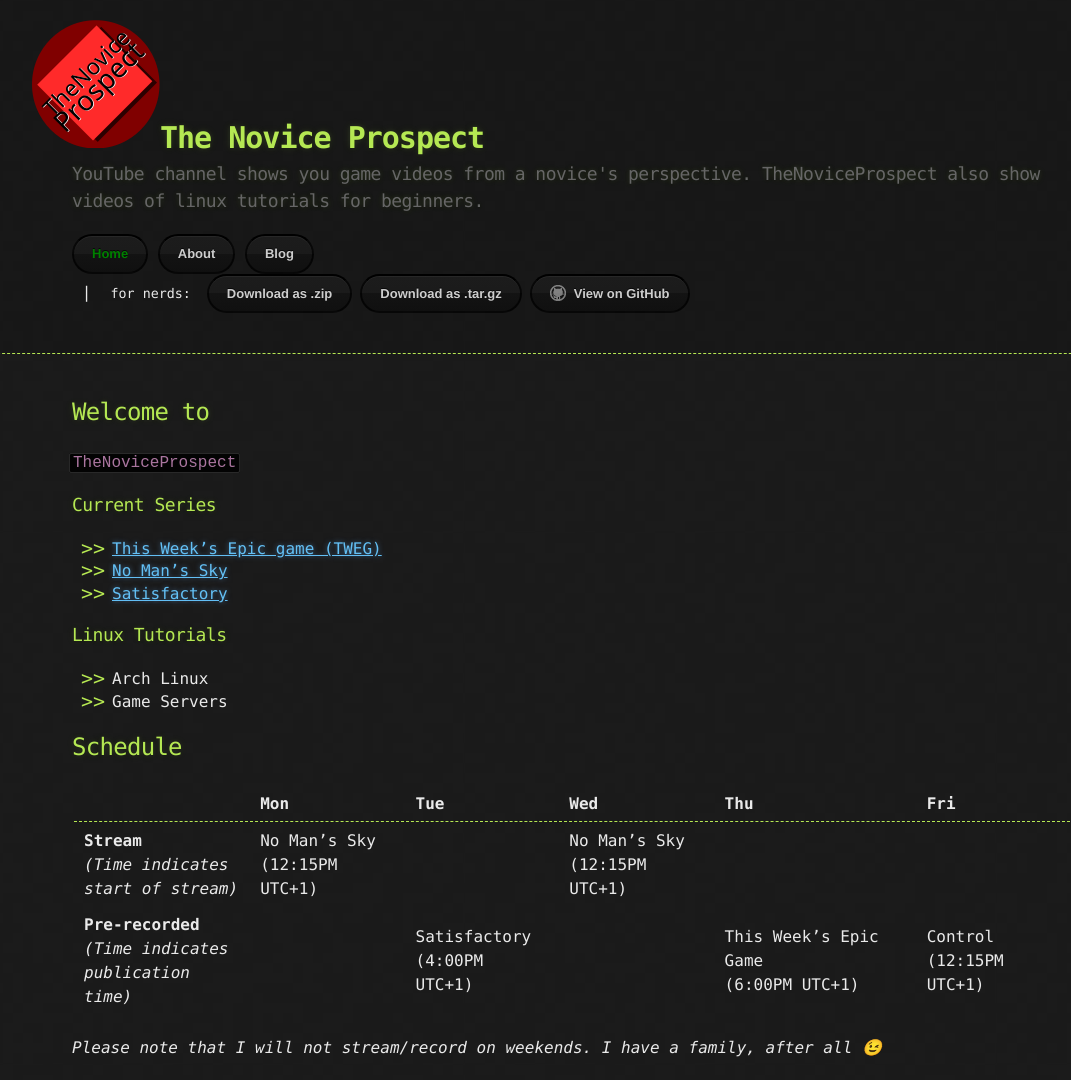
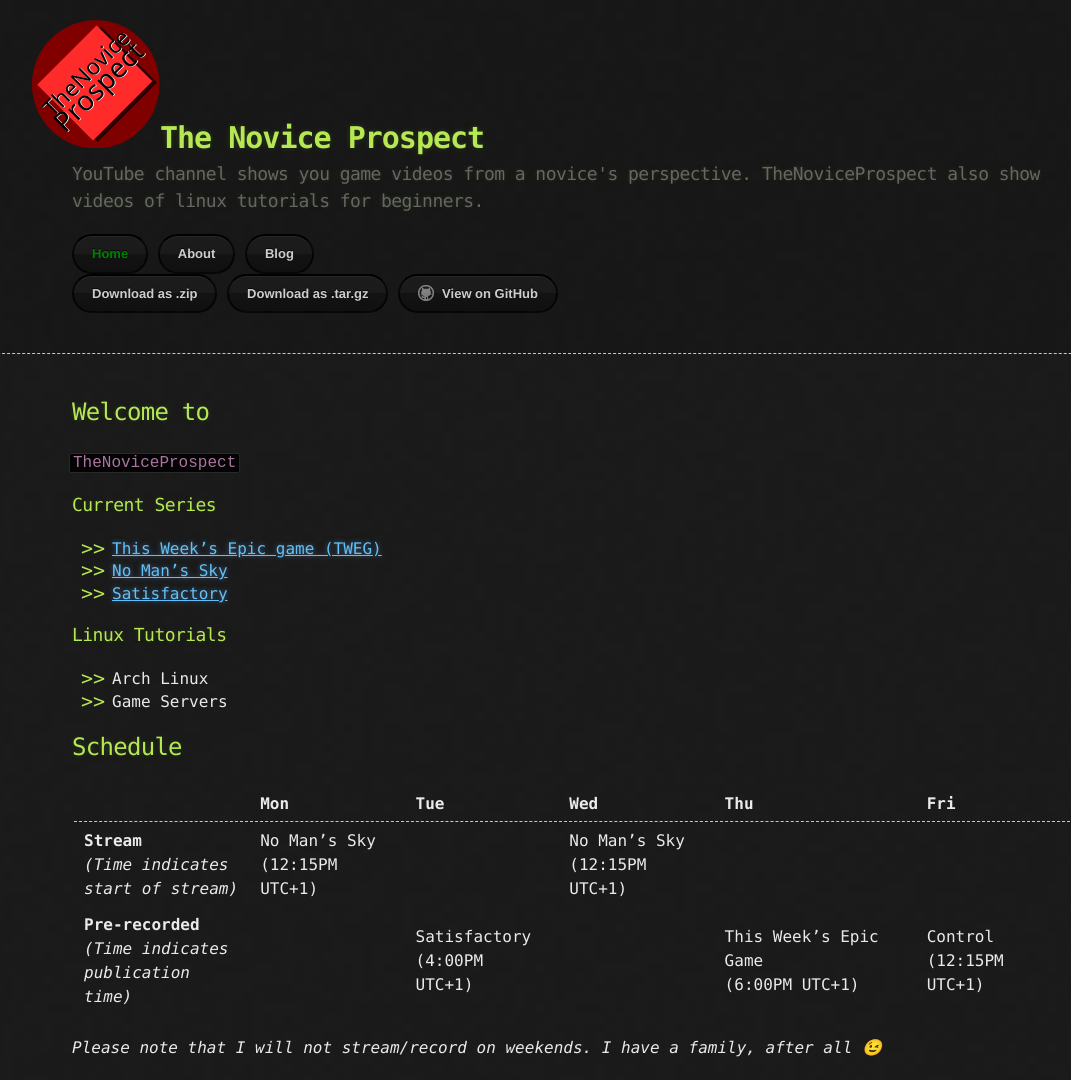
Before and after one commit to TheNoviceProspect/thenoviceprospect.github.io, a Jekyll site: the page built from index.md, in a window 1280 px wide. Shown: the whole page, without its empty margins (68-1139 px from the left). Built offline with Jekyll 4.4.1, drawn with Linux system fonts in a browser that asks for light colours; emoji names are drawn with the system emoji font; our own code applies the rules of GitHub Pages for plain Markdown files.

Commit message:
really trying to make that single navbar work

```diff
--- a/_layouts/default.html
+++ b/_layouts/default.html
@@ -20,12 +20,9 @@
         <h2>{{ site.description | default: site.github.project_tagline }}</h2>
         <section id="downloads">{% include navigation.html %}
             {% if site.show_downloads %}
-                &nbsp;|&nbsp;
-                <small>for nerds:&nbsp;
                 <a href="{{ site.github.zip_url }}" class="btn">Download as .zip</a>
                 <a href="{{ site.github.tar_url }}" class="btn">Download as .tar.gz</a>
                 <a href="{{ site.github.repository_url }}" class="btn btn-github"><span class="icon"></span>View on GitHub</a>
-                </small>
             {% endif %}
         </section>
       </div>
```
